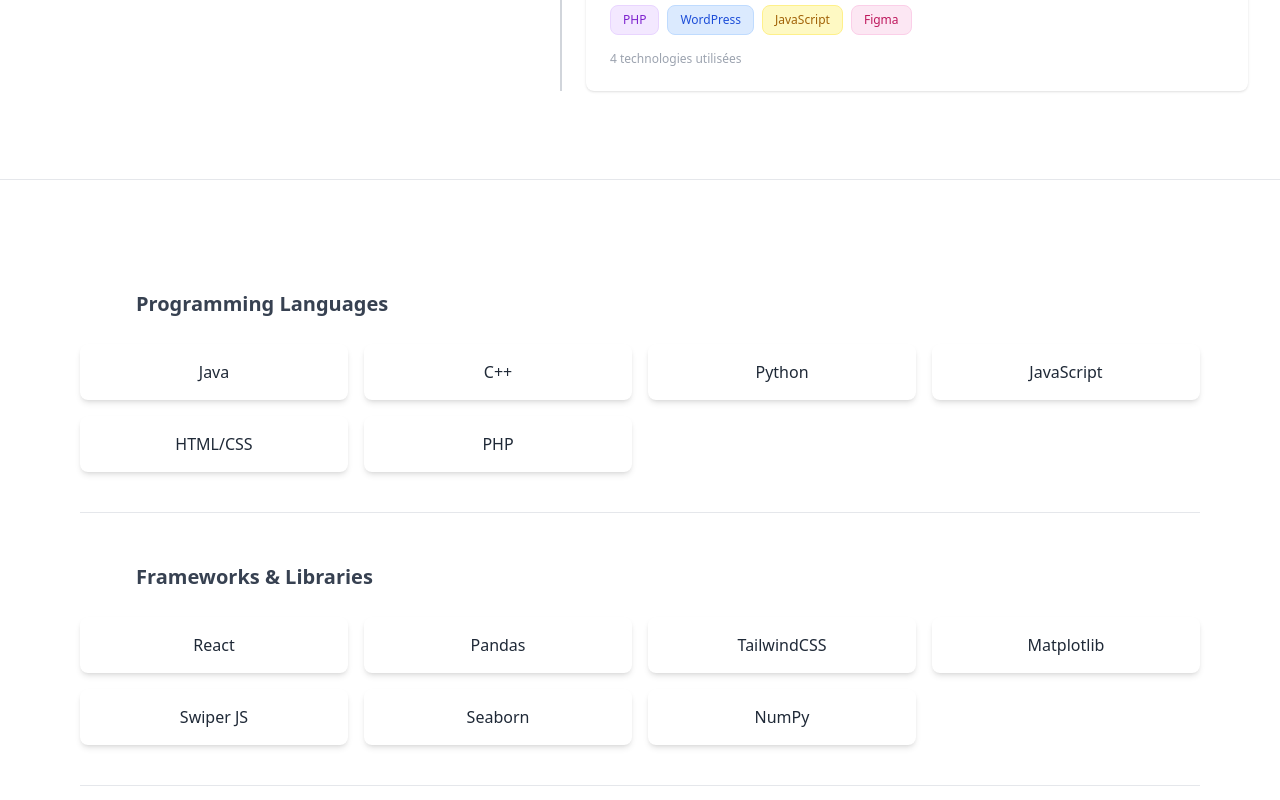
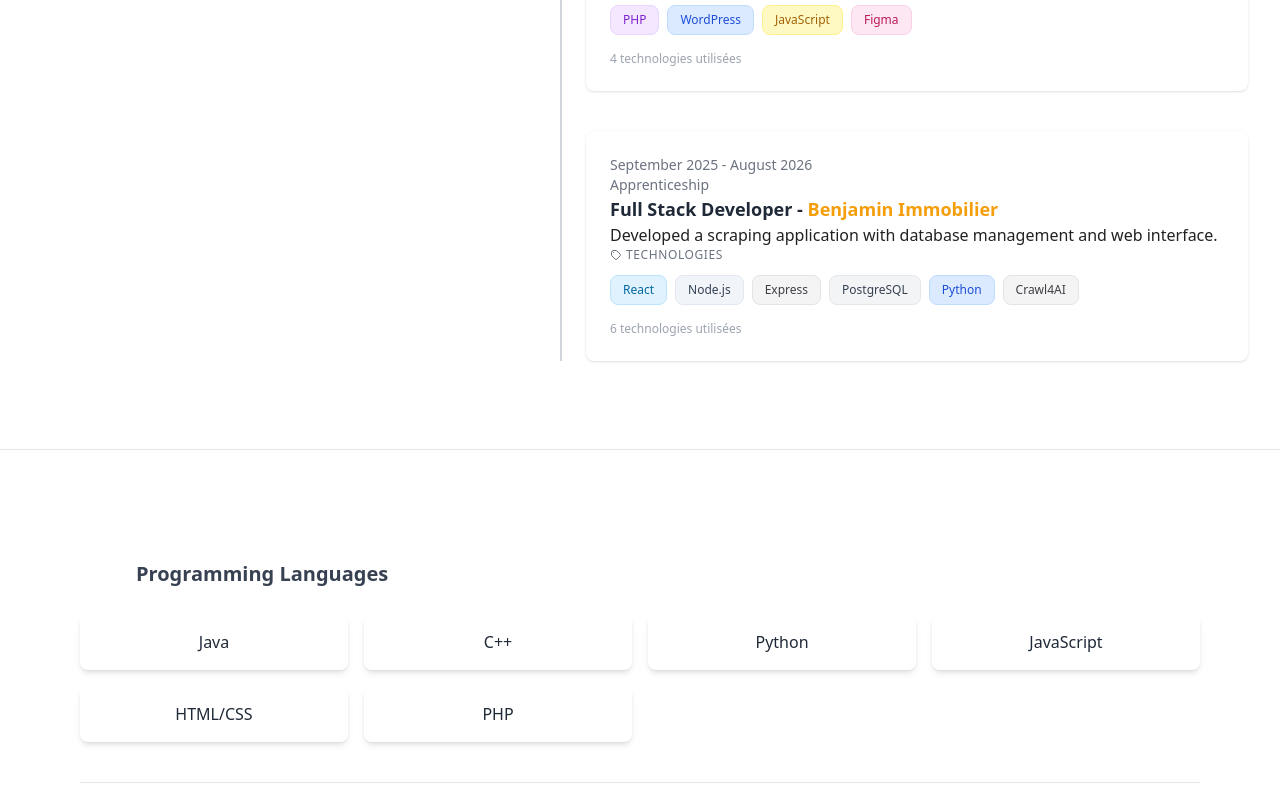
Before and after one commit to TAMINE-CYRIL/Portfolio-React, a React (Vite) app: page /about in a window 1280 px wide. Shown: the part 1400-2200 px from the top of the page. Built offline with nearby package versions, Linux system fonts and the light colour scheme.

Commit message:
feat: Ajout de l'alternance, et de Crawl4AI.

```diff
--- a/src/components/About/Experience.jsx
+++ b/src/components/About/Experience.jsx
@@ -14,7 +14,7 @@
 
             <p className="text-sm text-gray-500">{item.date}</p>
             <p className="text-sm text-gray-500">{item.job}</p>
-            <h3 className="text-lg font-semibold text-gray-800">{item.title} - <span className="text-amber-500">Adalab</span></h3>
+            <h3 className="text-lg font-semibold text-gray-800">{item.title} - <span className="text-amber-500">{item.company}</span></h3>
             <p>{item.desc}</p>
             <Technologies items={item.technologies} />
           </div>
--- a/src/components/About/SkillsSection.jsx
+++ b/src/components/About/SkillsSection.jsx
@@ -33,6 +33,7 @@
     "Docker",
     "Figma",
     "WordPress",
+    "Crawl4AI"
     ]
 
 
--- a/src/i18n.js
+++ b/src/i18n.js
@@ -129,11 +129,21 @@
           {
             id:1,
             title: "Web Developer",
+            company: "Adalab",
             date: "May 2025 - June 2025",
             job: "Internship",
             desc: "Designed and developed a new Education section for the company website.",
             technologies:["PHP", "WordPress", "JavaScript", "Figma"]
 
+          },
+          {
+            id:2,
+            title: "Full Stack Developer",
+            company: "Benjamin Immobilier",
+            date: "September 2025 - August 2026",
+            job: "Apprenticeship",
+            desc: "Developed a scraping application with database management and web interface.",
+            technologies:["React", "Node.js", "Express", "PostgreSQL", "Python", "Crawl4AI"]
           }
         ]
       },
@@ -274,11 +284,21 @@
           {
             id:1,
             title: "Développeur Web",
+            company: "Adalab",
             date: "Mai 2025 - Juin 2025",
             job: "Stage",
             desc: "Développement d'une nouvelle section Formation sur le site de l'entreprise.",
             technologies:["PHP", "WordPress", "JavaScript", "Figma"]
 
+          },
+          {
+            id:2,
+            title: "Développeur Full Stack",
+            company: "Benjamin Immobilier",
+            date: "Septembre 2025 - Août 2026",
+            job: "Alternance",
+            desc: "Développement d'un logiciel de scraping, avec gestion de bases de données, et interface web.",
+            technologies:["React", "Node.js", "Express", "PostgreSQL", "Python", "Crawl4AI"]
           }
         ]
       },
```
